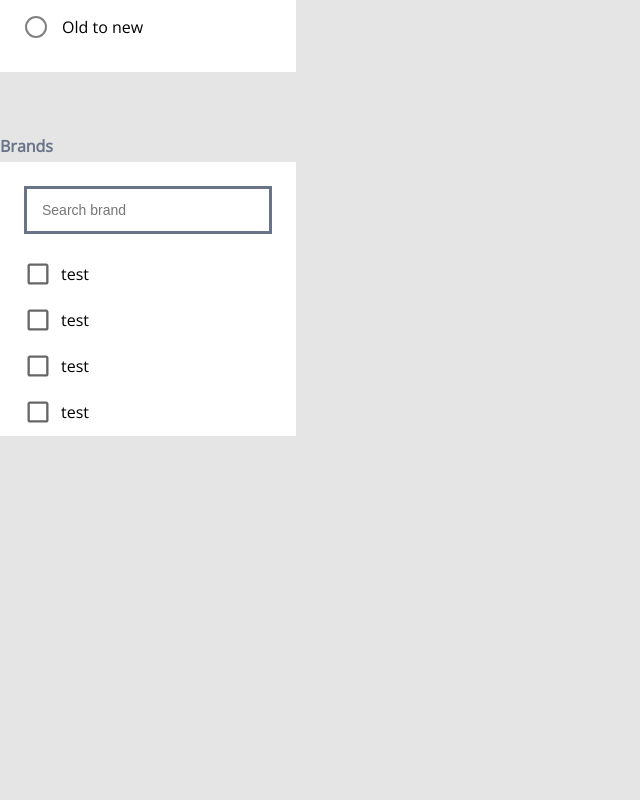
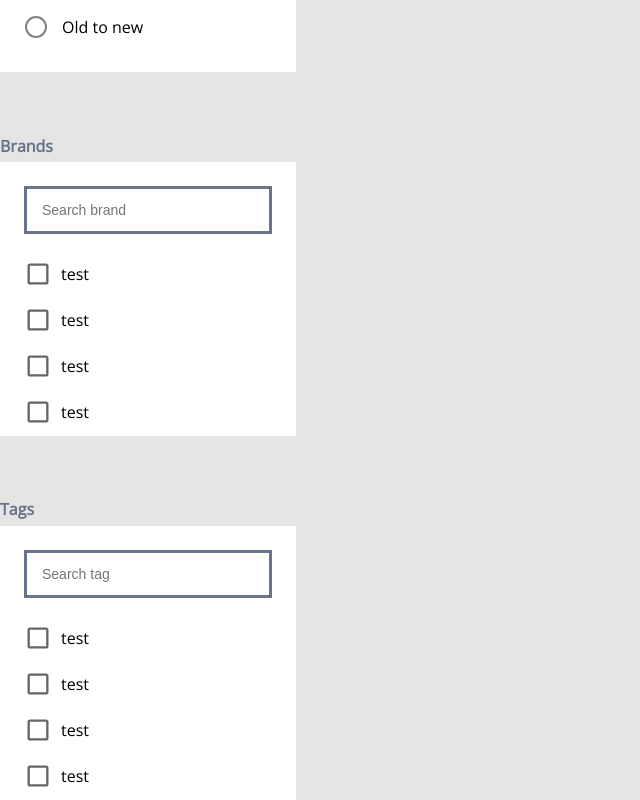
Before and after one commit to Alaa98-alaff/React-Redux-Saga-TypeScript, a React (Create React App) app: page / in a window 1280 px wide. Shown: the part 333-1133 px from the top of the page, without its empty margins (0-640 px from the left). Before the commit the page ends 800 px from the top, so only its background shows below. Built offline with nearby package versions, Linux system fonts and the light colour scheme.

Commit message:
styling tags component

```diff
--- a/src/App.tsx
+++ b/src/App.tsx
@@ -3,6 +3,7 @@ import "./App.scss";
 import Brands from "./components/Brands/Brands";
 import Header from "./components/Header/Header";
 import Sorting from "./components/Sorting/Sorting";
+import Tags from "./components/Tags/Tags";
 
 const App: React.FC = () => {
   return (
@@ -12,6 +13,7 @@ const App: React.FC = () => {
         <div className="left-sidebar">
           <Sorting />
           <Brands />
+          <Tags />
         </div>
       </div>
     </div>
--- /dev/null
+++ b/src/components/Tags/Tags.scss
@@ -0,0 +1,59 @@
+@import "../../index.scss";
+
+.tags-container {
+  position: relative;
+  margin-top: 9rem;
+  width: 100%;
+  max-height: 27.4rem;
+  background-color: #fff;
+  overflow-y: auto;
+
+  &__title {
+    position: absolute;
+    top: 75.5rem;
+    left: 0rem;
+    color: $titles-color;
+    font-weight: 600;
+  }
+
+  &__brand-search-container {
+    width: 100%;
+    display: flex;
+    align-items: center;
+    margin-top: 2.4rem;
+    justify-content: center;
+
+    .tags-input {
+      width: 24.8rem;
+      height: 4.8rem;
+      border: 0.3rem solid $titles-color;
+      padding: 1.5rem;
+      font-size: 1.4rem;
+      color: $titles-color;
+    }
+  }
+}
+
+.tags-types {
+  width: 80%;
+  height: 100%;
+  padding: 2.5rem;
+  padding-top: 1.7rem;
+  display: flex;
+  flex-direction: column;
+  justify-content: space-around;
+
+  &__type {
+    display: flex;
+    align-items: center;
+    justify-content: left;
+
+    .checkbox {
+      margin-left: -1rem;
+    }
+
+    .type-title {
+      text-align: left;
+    }
+  }
+}
--- /dev/null
+++ b/src/components/Tags/Tags.tsx
@@ -0,0 +1,101 @@
+import "./Tags.scss";
+import Checkbox from "@mui/material/Checkbox";
+
+const Tags: React.FC = () => {
+  return (
+    <>
+      <p className="tags-container__title">Tags</p>
+      <div className="tags-container">
+        <div className="tags-container__brand-search-container">
+          <input
+            placeholder="Search tag"
+            className="tags-input"
+            type="text"
+            name="fname"
+            // value="test"
+          />
+        </div>
+        <div className="tags-types">
+          <div className="tags-types__type">
+            <Checkbox
+              className="checkbox"
+              sx={{ "& .MuiSvgIcon-root": { fontSize: "2.8rem" } }}
+              // checked={}
+              // onChange={}
+              inputProps={{ "aria-label": "controlled" }}
+            />
+            <div className="type-title">test</div>
+          </div>
+
+          <div className="tags-types__type">
+            <Checkbox
+              className="checkbox"
+              sx={{ "& .MuiSvgIcon-root": { fontSize: "2.8rem" } }}
+              // checked={}
+              // onChange={}
+              inputProps={{ "aria-label": "controlled" }}
+            />{" "}
+            <div className="type-title">test</div>
+          </div>
+
+          <div className="tags-types__type">
+            <Checkbox
+              className="checkbox"
+              sx={{ "& .MuiSvgIcon-root": { fontSize: "2.8rem" } }}
+              // checked={}
+              // onChange={}
+              inputProps={{ "aria-label": "controlled" }}
+            />
+            <div className="type-title">test</div>
+          </div>
+
+          <div className="tags-types__type">
+            <Checkbox
+              className="checkbox"
+              sx={{ "& .MuiSvgIcon-root": { fontSize: "2.8rem" } }}
+              // checked={}
+              // onChange={}
+              inputProps={{ "aria-label": "controlled" }}
+            />
+            <div className="type-title">test</div>
+          </div>
+
+          <div className="tags-types__type">
+            <Checkbox
+              className="checkbox"
+              sx={{ "& .MuiSvgIcon-root": { fontSize: "2.8rem" } }}
+              // checked={}
+              // onChange={}
+              inputProps={{ "aria-label": "controlled" }}
+            />
+            <div className="type-title">test</div>
+          </div>
+
+          <div className="tags-types__type">
+            <Checkbox
+              className="checkbox"
+              sx={{ "& .MuiSvgIcon-root": { fontSize: "2.8rem" } }}
+              // checked={}
+              // onChange={}
+              inputProps={{ "aria-label": "controlled" }}
+            />
+            <div className="type-title">test</div>
+          </div>
+
+          <div className="tags-types__type">
+            <Checkbox
+              className="checkbox"
+              sx={{ "& .MuiSvgIcon-root": { fontSize: "2.8rem" } }}
+              // checked={}
+              // onChange={}
+              inputProps={{ "aria-label": "controlled" }}
+            />
+            <div className="type-title">test</div>
+          </div>
+        </div>
+      </div>
+    </>
+  );
+};
+
+export default Tags;
```
